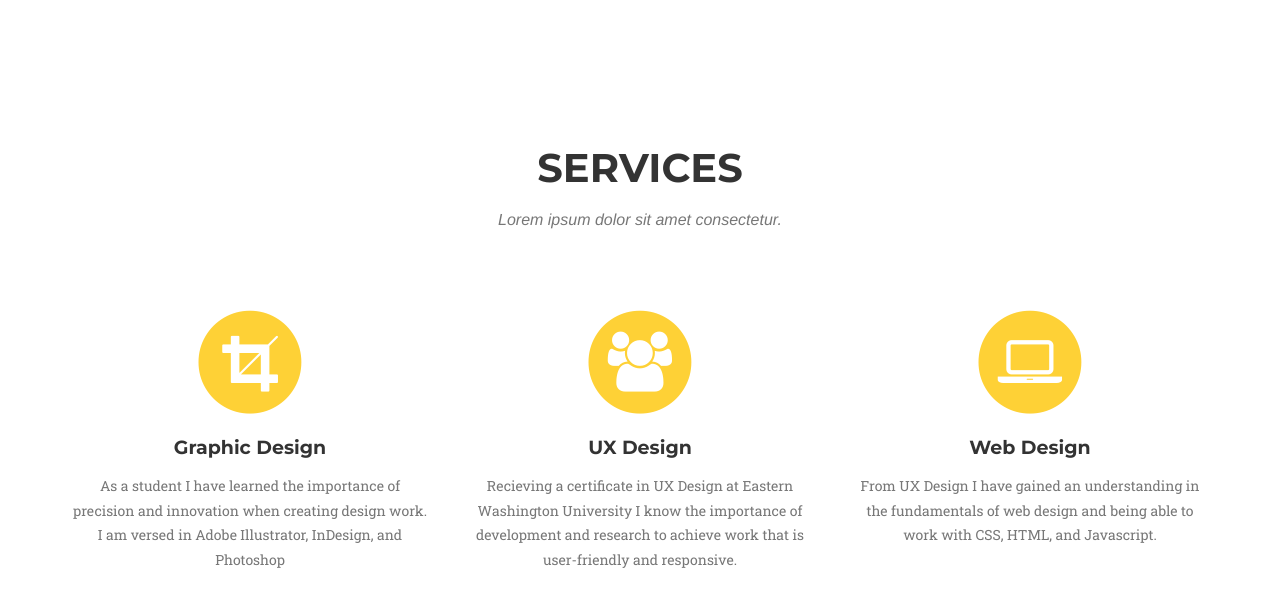
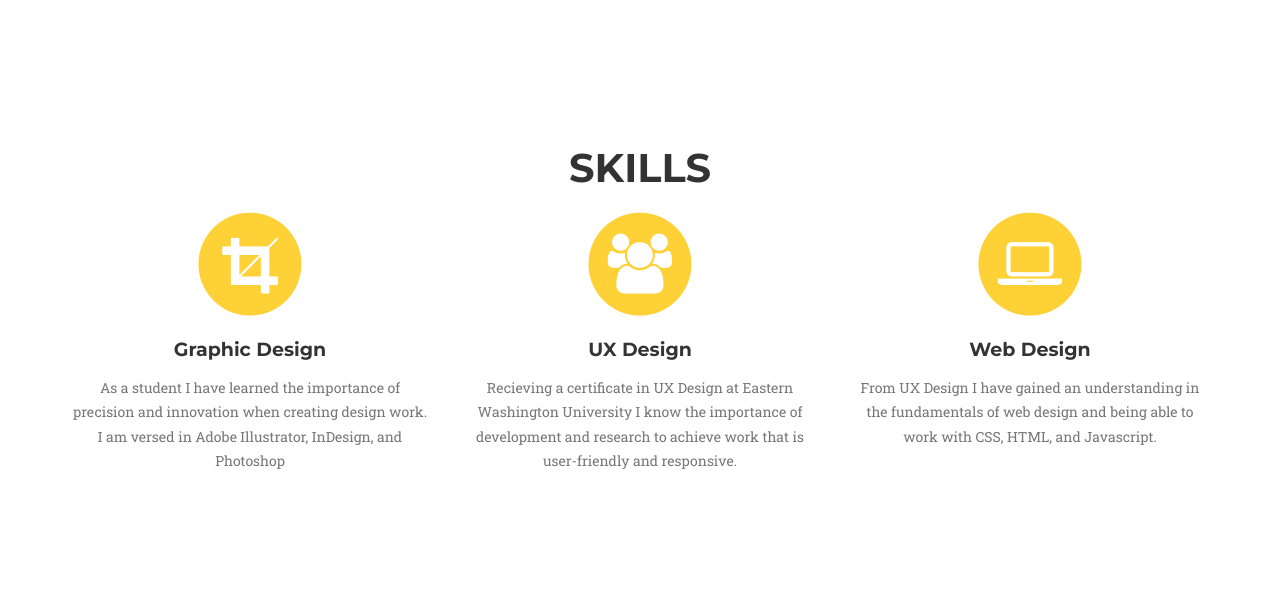
Before and after one commit to mcranmer1/madi-designs.com, a Jekyll site: the page built from index.html, in a window 1280 px wide and 900 px high, scrolled down 645 px, cut to the strip 117-724 px from the top of the window. Built offline with Jekyll 4.4.1, drawn with Linux system fonts in a browser that asks for light colours; some web fonts are replaced.

Commit message:
services

```diff
--- a/_includes/services.html
+++ b/_includes/services.html
@@ -3,8 +3,7 @@
         <div class="container">
             <div class="row">
                 <div class="col-lg-12 text-center">
-                    <h2 class="section-heading">Services</h2>
-                    <h3 class="section-subheading text-muted">Lorem ipsum dolor sit amet consectetur.</h3>
+                    <h2 class="section-heading">Skills</h2>
                 </div>
             </div>
             <div class="row text-center">
```
